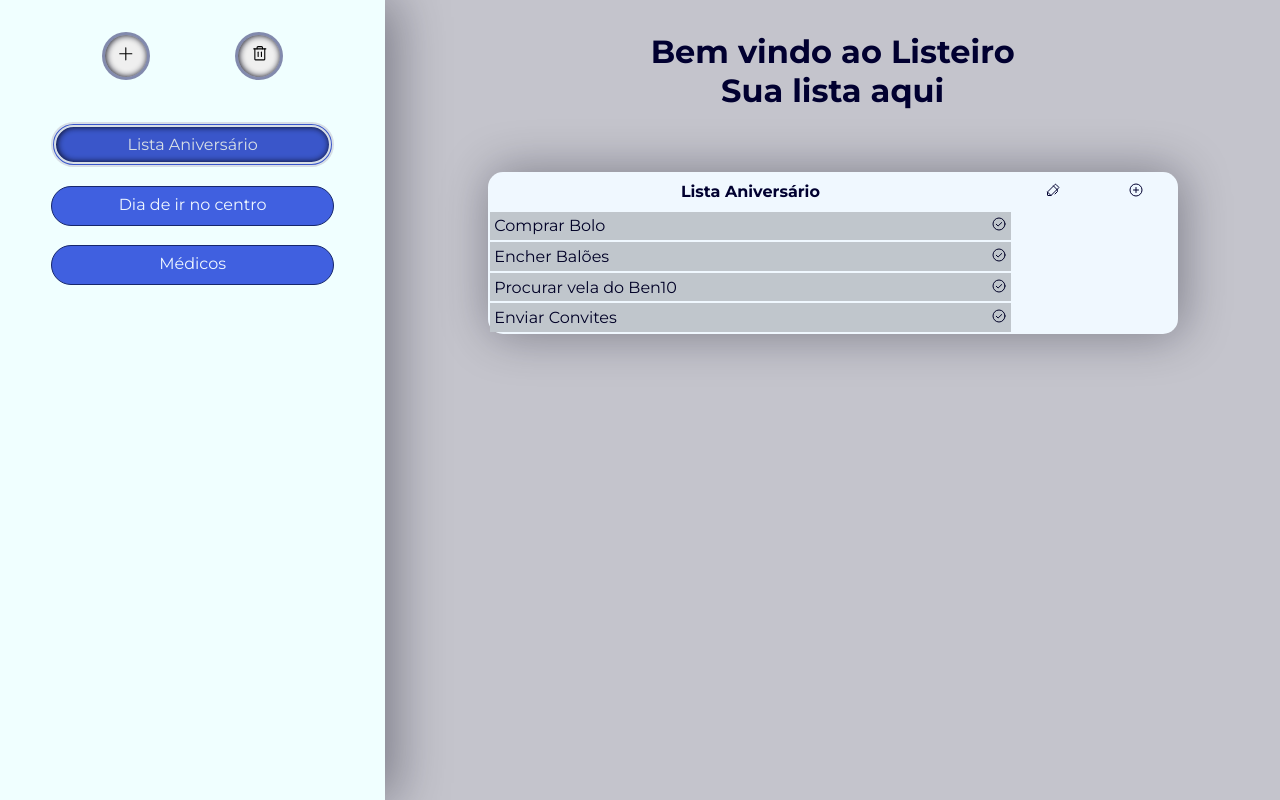
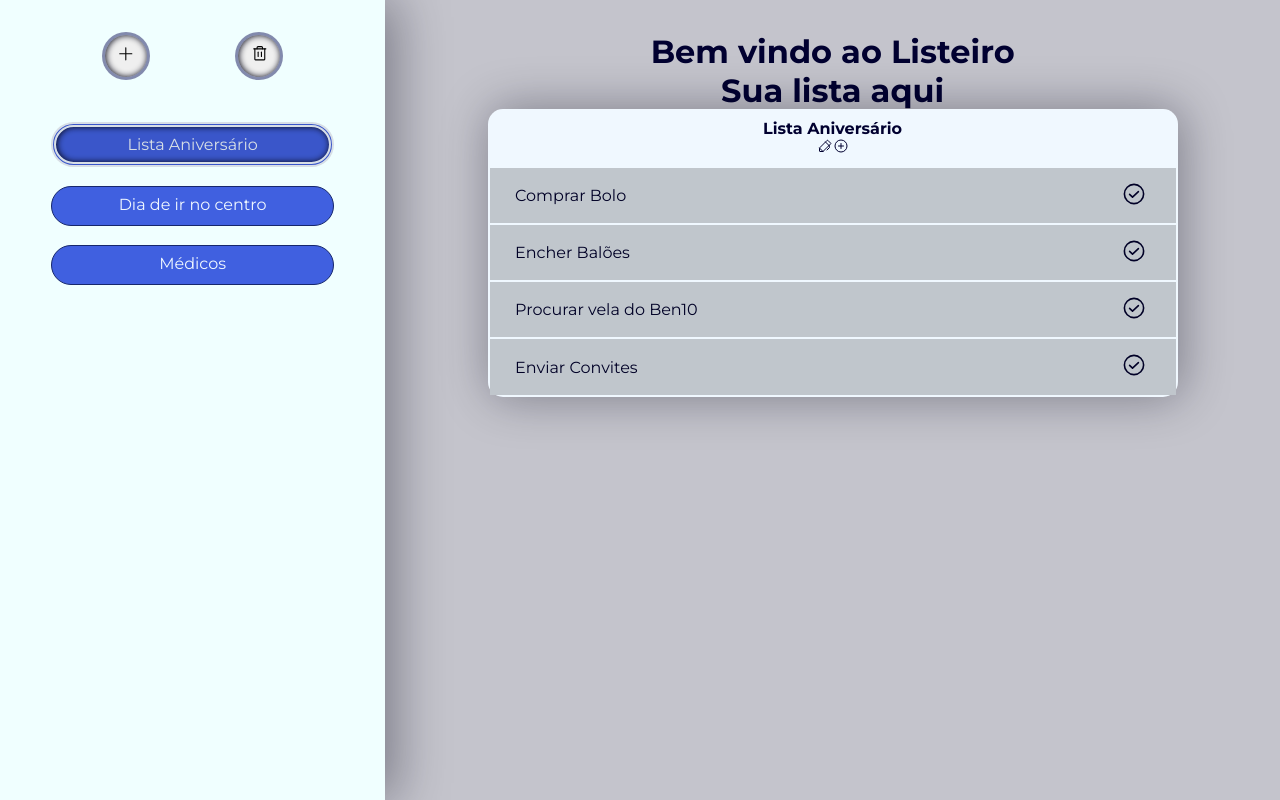
Before and after one commit to BragaMPedro/ProjetoReact-listaDeTarefas, a React (Vite) app: page / in a window 1280 px wide. Built offline with nearby package versions, Linux system fonts and the light colour scheme.

Commit message:
implementa função Delete e Edit

```diff
--- a/src/components/Lista/listaTarefas.jsx
+++ b/src/components/Lista/listaTarefas.jsx
@@ -1,32 +1,55 @@
 import { Container } from "./listaTarefasStyle";
 import { Tarefa } from "../Tarefas/Tarefa";
-import { Pen, CheckCircle, PlusCircle } from "phosphor-react";
+import { Salvar } from "../SaveButton/Save";
+import { Pen, PlusCircle } from "phosphor-react";
+import { useState } from "react";
 
 export function Lista({lista}){
+    const [isEditable, setIsEditable] = useState(false)
+    const [tarefas, setTarefas] = useState(lista.tarefas)
+
+    function deletarTarefa(id){
+        const tarefasSemDeletada = tarefas.filter((tarefa) => tarefa.id !== id);
+
+        setTarefas(tarefasSemDeletada);
+    }
+
+    function savarAlteracoes(){
+
+        setIsEditable(false);
+    }
+
+    function handleEditarlista(){
+        setIsEditable(true);
+    }
 
     return(
         <Container>
             <table>
                 <thead>
                     <tr>
-                        <th>{lista.nome}</th>
-                        <th>
-                            <Pen/> {/* TODO Modal Renomear/Excluir Lista */}
+                        <th contentEditable={isEditable}>
+                            <div>
+                                {lista.nome}
+                            </div>
+                            <div>
+                                <Pen className="btn-acao" onClick={handleEditarlista}/>
+                                <PlusCircle className="btn-acao"/>
+                            </div>
                         </th>
-                        <th>
-                            <PlusCircle/>
-                        </th>
+
                     </tr>
                 </thead>
                 <tbody>
-                    {lista.tarefas.map(tarefa => (
+                    {tarefas.map(tarefa => (
                         <tr key={tarefa.id}>
-                            <td>
-                                <Tarefa tarefa={tarefa} />
+                            <td contentEditable={isEditable} colSpan="3">
+                                <Tarefa tarefa={tarefa} edit={isEditable} deletarTarefa={deletarTarefa} />
                             </td>
                         </tr>
                     ))}
                 </tbody>
+                { isEditable ? <Salvar salvarAlteracoes={savarAlteracoes}/> : null}
             </table>
         </Container>
     )
--- a/src/components/Tarefas/Tarefa.jsx
+++ b/src/components/Tarefas/Tarefa.jsx
@@ -1,10 +1,14 @@
 import { Container } from "./TarefaStyle"
-import { CheckCircle } from "phosphor-react"
+import { CheckCircle, Trash } from "phosphor-react"
 import { useState } from "react"
 
-export function Tarefa({ tarefa, deleteTarefa }) {
+export function Tarefa({ tarefa, edit, deletarTarefa}) {
     const [isChecked, setIsChecked] = useState(false)
     const [tarefasConcluidas, setTarefasConcluidas] = useState([])
+
+    function handleDeletarTarefa(){
+        deletarTarefa(tarefa.id)
+    }
 
     function handleTarefasConcluidas(){
 
@@ -27,12 +31,16 @@ export function Tarefa({ tarefa, deleteTarefa }) {
 
     return(
         <Container>
-            <div className={ tarefasConcluidas.includes(tarefa) ? "tarefa-concluida" : "p" }>
+            <div className={ tarefasConcluidas.includes(tarefa) ? "tarefa-concluida" : "tarefa" }>
                 {tarefa.nome}
             </div>
-            <CheckCircle
-                className={ tarefasConcluidas.includes(tarefa) ? "btn-concluido-checked" : "btn-concluido" }
-                onClick={handleTarefasConcluidas}/>
+            <div>
+                <CheckCircle
+                    className={ tarefasConcluidas.includes(tarefa) ? "btn-concluido-checked" : "btn-concluido" }
+                    onClick={handleTarefasConcluidas}/>
+
+                {edit ? <Trash className="btn-deletar" onClick={handleDeletarTarefa}/> : null}
+            </div>
         </Container>
     )
 
--- a/src/components/Tarefas/TarefaStyle.js
+++ b/src/components/Tarefas/TarefaStyle.js
@@ -1,20 +1,40 @@
-import styled from "styled-components";
+import styled from "styled-components"
 
 export const Container = styled.div`
    display: flex;
    flex-direction: row;
+   align-items: center;
    justify-content: space-between;
-    width: 100%;
+   padding: 0.3rem;
 
-    .tarefa-concluida{
-        text-decoration: line-through;
+   .tarefa{
+    margin: 0 1rem;
     }
 
-    .btn-concluido{
+.tarefa-concluida {
+    text-decoration: line-through;
+    margin: 0 1rem;
+   }
+
+   .btn-concluido,
+   .btn-deletar {
+      margin: 0 1rem;
+      padding: 0.2rem;
+      height: 2rem;
+      width: 2rem;
       border-radius: 50%;
     }
-    .btn-concluido:hover{
+
+    .btn-concluido-checked {
        border-radius: 50%;
+       border: 1px solid #16276c;
+       background-color: #4060e0;
+       color: aliceblue;
+       cursor: pointer;
+    }
+
+   .btn-concluido:hover,
+   .btn-deletar:hover {
       border: 1px solid #16276c;
       background-color: #4060e0;
       color: aliceblue;
@@ -22,11 +42,4 @@ export const Container = styled.div`
       cursor: pointer;
    }
 
-    .btn-concluido-checked{
-        border-radius: 50%;
-        border: 1px solid #16276c;
-        background-color: #4060e0;
-        color: aliceblue;
-        cursor: pointer;
-    }
-`;
+`
```
Lines whose indentation alone changed are shown as unchanged.
